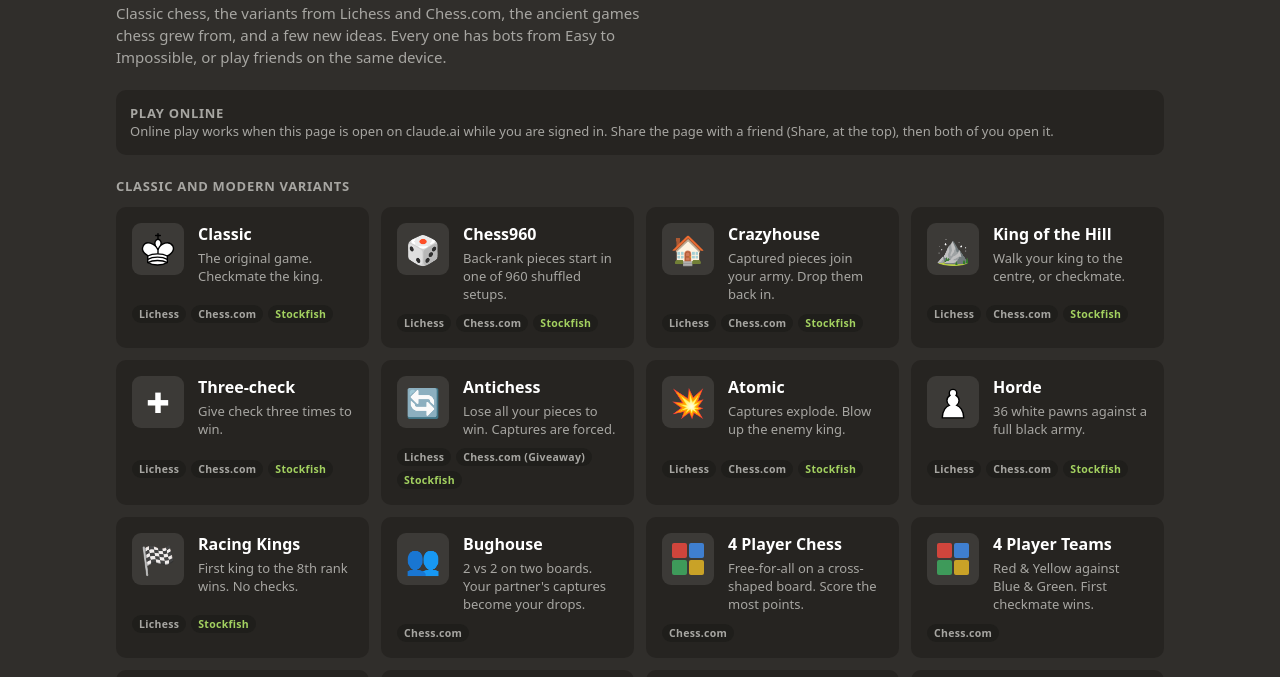
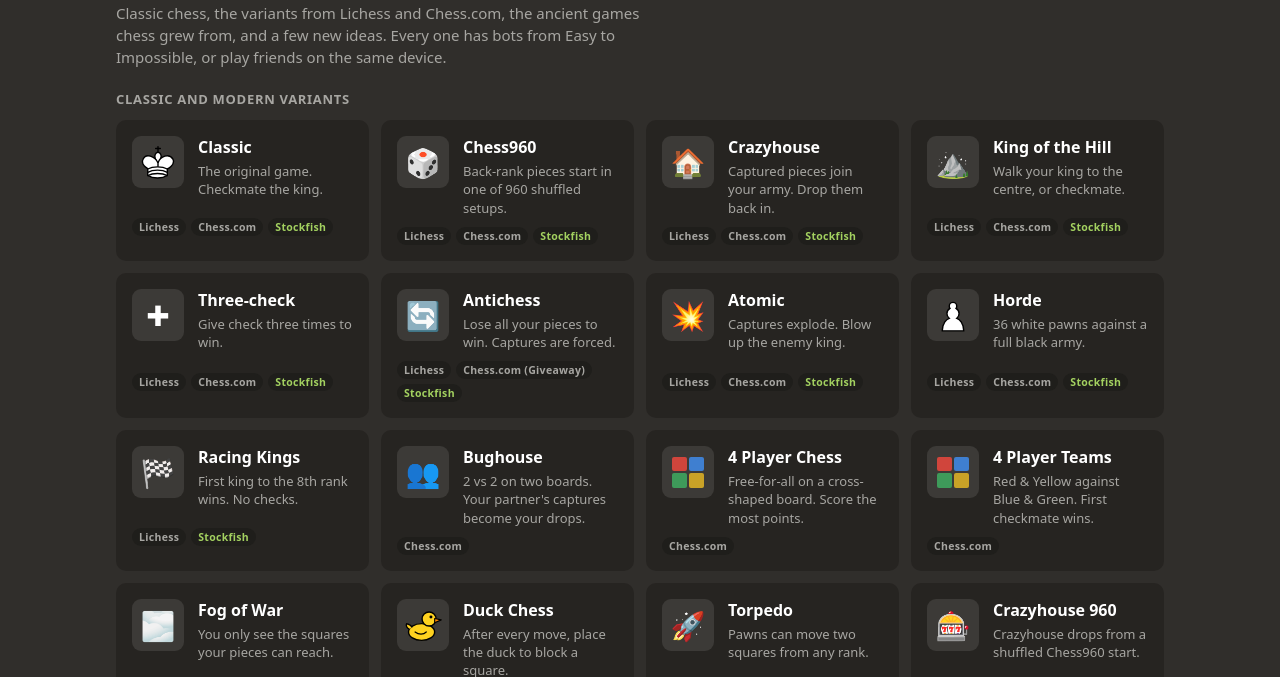
Before and after one commit to ProPlat28/Chess-Variants, a plain HTML site: page index.html in a window 1280 px wide. Shown: the part 79-756 px from the top of the page. Drawn offline with Linux system fonts and the light colour scheme.

Commit message:
Hide Play Online section when online play is unavailable
Co-Authored-By: Claude Opus 5.5 <noreply@anthropic.com>

```diff
--- a/index.html
+++ b/index.html
@@ -348,7 +348,7 @@ body.four .player{height:auto;min-height:36px}
   <div class="home-in">
     <div class="home-top"><img id="homeLogo" alt=""><h1>Chess Variants</h1></div>
     <p class="home-sub">Classic chess, the variants from Lichess and Chess.com, the ancient games chess grew from, and a few new ideas. Every one has bots from Easy to Impossible, or play friends on the same device.</p>
-    <section class="online"><h2 class="vgroup" style="margin-top:0">Play online</h2><div id="onlineBox"></div></section>
+    <section class="online" hidden><h2 class="vgroup" style="margin-top:0">Play online</h2><div id="onlineBox"></div></section>
     <div class="vgrid" id="vgrid"></div>
     <p class="home-foot">Variants marked <span class="tag sf">Stockfish</span> use Stockfish on Impossible; the rest use the strongest built-in engine. Chess.com also hosts dozens of community variants, such as Spell Chess, Seirawan and Capablanca, that are not included here.</p>
   </div>
@@ -1596,7 +1596,7 @@ function nSeats(v){return SEAT_LABELS[v]?4:2;}
 })();
 function renderOnline(){
   const box=$('onlineBox');if(!box)return;
-  if(!NET.ready){box.innerHTML='<div class="on-off">Online play works when this page is open on claude.ai while you are signed in. Share the page with a friend (Share, at the top), then both of you open it.</div>';return;}
+  const sec=box.closest('section.online');if(!NET.ready){if(sec)sec.hidden=true;box.innerHTML='';return;}if(sec)sec.hidden=false;
   if(document.activeElement&&(document.activeElement.id==='nickIn'||document.activeElement.id==='codeIn'))return;
   box.innerHTML='<div class="on-row"><label class="on-lab" for="nickIn">Your name</label><input id="nickIn" maxlength="20" placeholder="Player" value="'+esc(cfg.nick||'')+'"></div>'+
     '<div class="on-row"><input id="codeIn" maxlength="8" placeholder="Room code" autocapitalize="off" autocomplete="off"><button class="btn" id="codeJoin">Join</button><button class="btn primary" id="hostBtn">Host a game</button></div>'+
```
Also changed, not shown: src/ui-template.html (+2 -2 lines).
